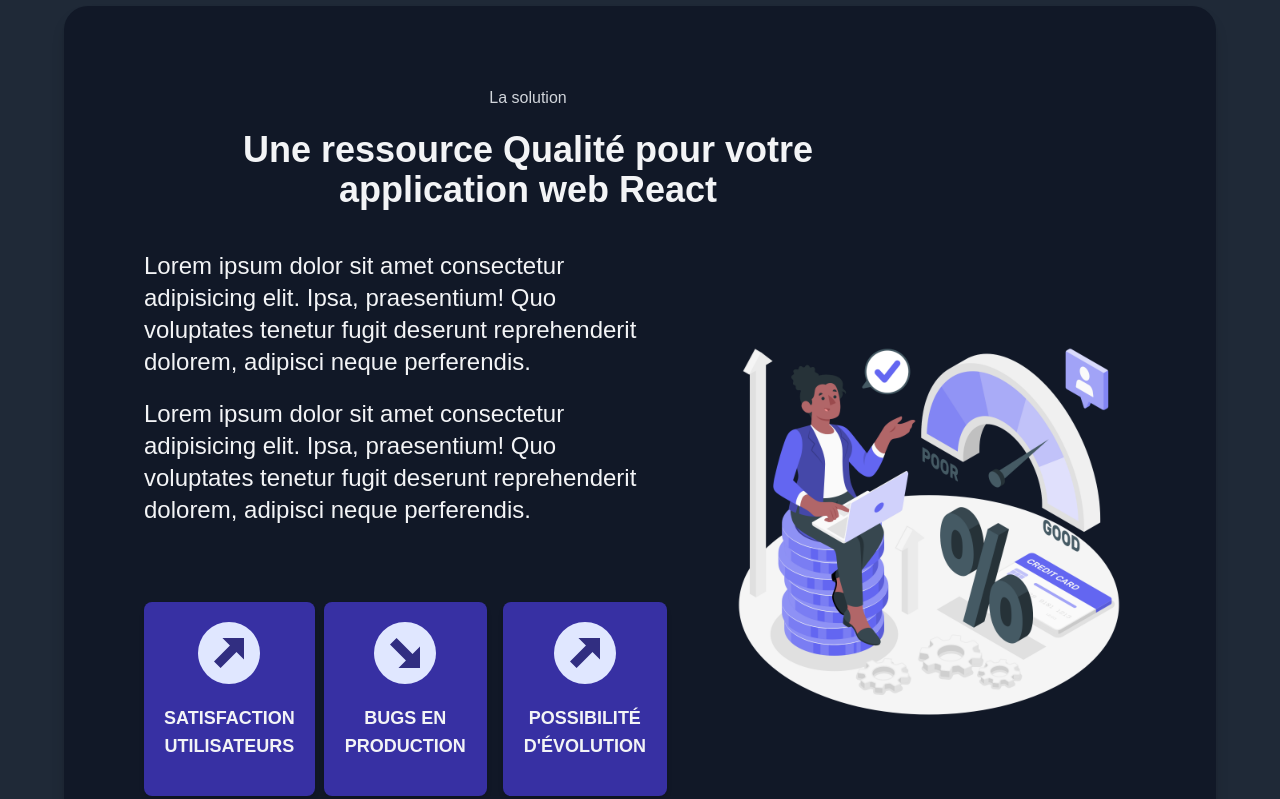
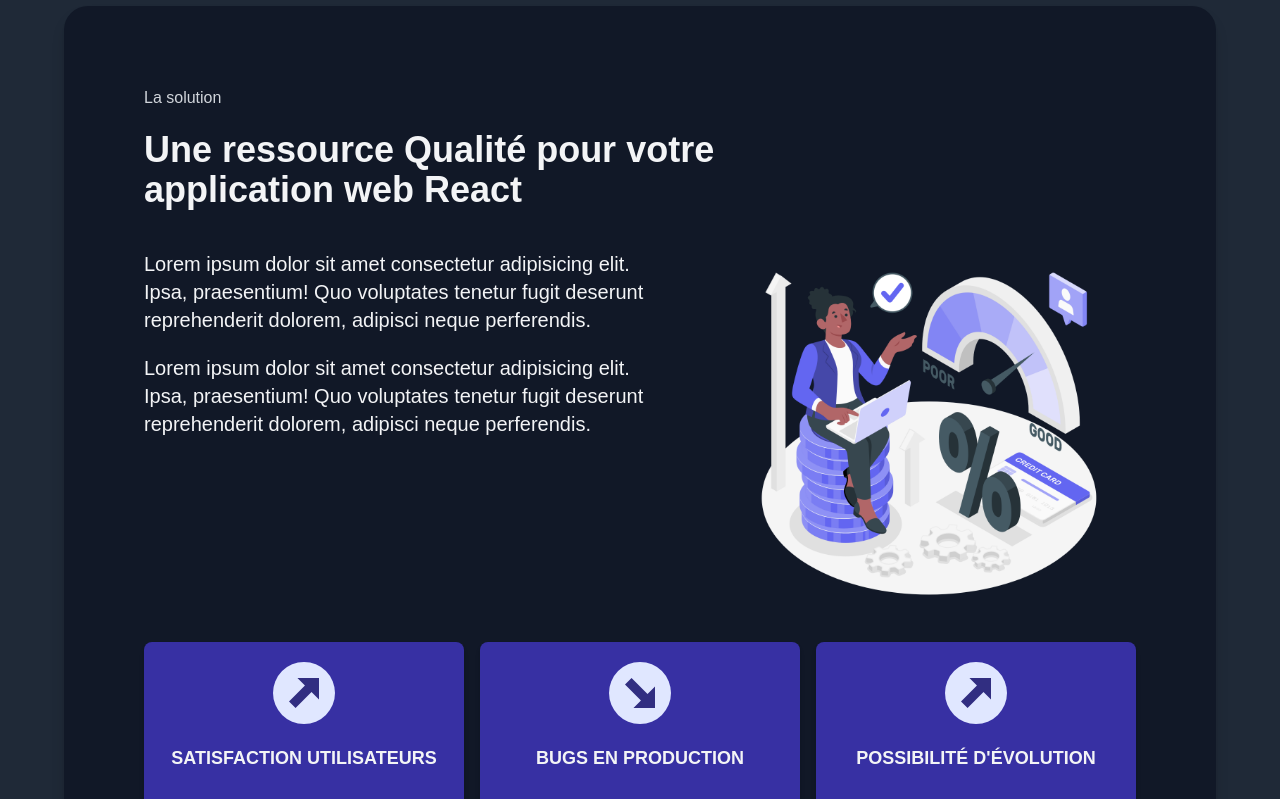
Before and after one commit to erischon/the-dizalch-project, a Next.js app: page / in a window 1280 px wide. Shown: the part 1880-2679 px from the top of the page. Built offline with nearby package versions, Linux system fonts and the light colour scheme.

Commit message:
solution refactoring

```diff
--- a/src/components/public/GainCard.tsx
+++ b/src/components/public/GainCard.tsx
@@ -13,7 +13,7 @@ export default function GainCard({ gain }: { gain: GainCardProps }) {
 
   return (
     <>
-      <div className="group min-w-fit mx-auto w-64 h-64 md:w-full md:h-fit rounded-lg shadow-md p-5 bg-indigo-800 flex justify-center flex-col lg:col-span-4">
+      <div className="group min-w-fit mx-auto p-5 w-60 h-60 md:w-full md:h-fit rounded-lg shadow-md  bg-indigo-800 flex flex-col justify-center lg:col-span-4">
         <div className="text-3xl mb-5 w-fit mx-auto text-indigo-900">
           <div className="p-4 bg-indigo-100 rounded-full">{icon}</div>
         </div>
--- a/src/components/public/sections/SolutionSection.tsx
+++ b/src/components/public/sections/SolutionSection.tsx
@@ -23,25 +23,31 @@ export default function SolutionSection() {
   return (
     <Section id="solution" background="bg-gray-800">
       <Container background="bg-gray-900">
-        <SectionHeader header={header} title={title} style="center" />
+        <SectionHeader header={header} title={title} />
 
-        <div className="grid lg:grid-cols-12 grow">
-          <div className="lg:col-span-7 lg:pr-14 max-w-3xl flex flex-col md:mb-10 lg:mb-0">
-            <div className="mb-5 lg:mb-14">
-              <p className="text-center md:text-left md:text-lg lg:text-2xl mb-5">
+        <div className="grid lg:grid-cols-12 grow md:mb-10">
+          <div className="lg:col-span-7 lg:pr-14 max-w-3xl flex flex-col">
+            <div className="flex flex-col gap-5 md:text-lg lg:text-xl mb-5">
+              <p className="">
                 Lorem ipsum dolor sit amet consectetur adipisicing elit. Ipsa,
                 praesentium! Quo voluptates tenetur fugit deserunt reprehenderit
                 dolorem, adipisci neque perferendis.
               </p>
 
-              <p className="text-center md:text-left md:text-lg lg:text-2xl mb-5">
+              <p className="">
                 Lorem ipsum dolor sit amet consectetur adipisicing elit. Ipsa,
                 praesentium! Quo voluptates tenetur fugit deserunt reprehenderit
                 dolorem, adipisci neque perferendis.
               </p>
             </div>
+          </div>
 
-            <div className="grid md:grid-cols-3 lg:grid-cols-12 sm:justify-center gap-4 grow items-center">
+          <div className="relative w-[14rem] h-[14rem] lg:w-[22rem] lg:h-[22rem] mx-auto lg:col-span-5 hidden md:block">
+            <Image src="/images/solution.png" alt="" fill className="" />
+          </div>
+        </div>
+
+        <div className="grid md:grid-cols-12 sm:justify-center gap-4 grow items-center">
           {!media ? (
             <>
               {gains.map((gain, index) => (
@@ -58,12 +64,6 @@ export default function SolutionSection() {
             />
           )}
         </div>
-          </div>
-
-          <div className="relative w-[20rem] h-[20rem] lg:w-[25rem] lg:h-[25rem] mx-auto my-auto lg:col-span-5 hidden md:block">
-            <Image src="/images/solution.png" alt="" fill className="" />
-          </div>
-        </div>
       </Container>
     </Section>
   );
```
Lines whose indentation alone changed are shown as unchanged.
